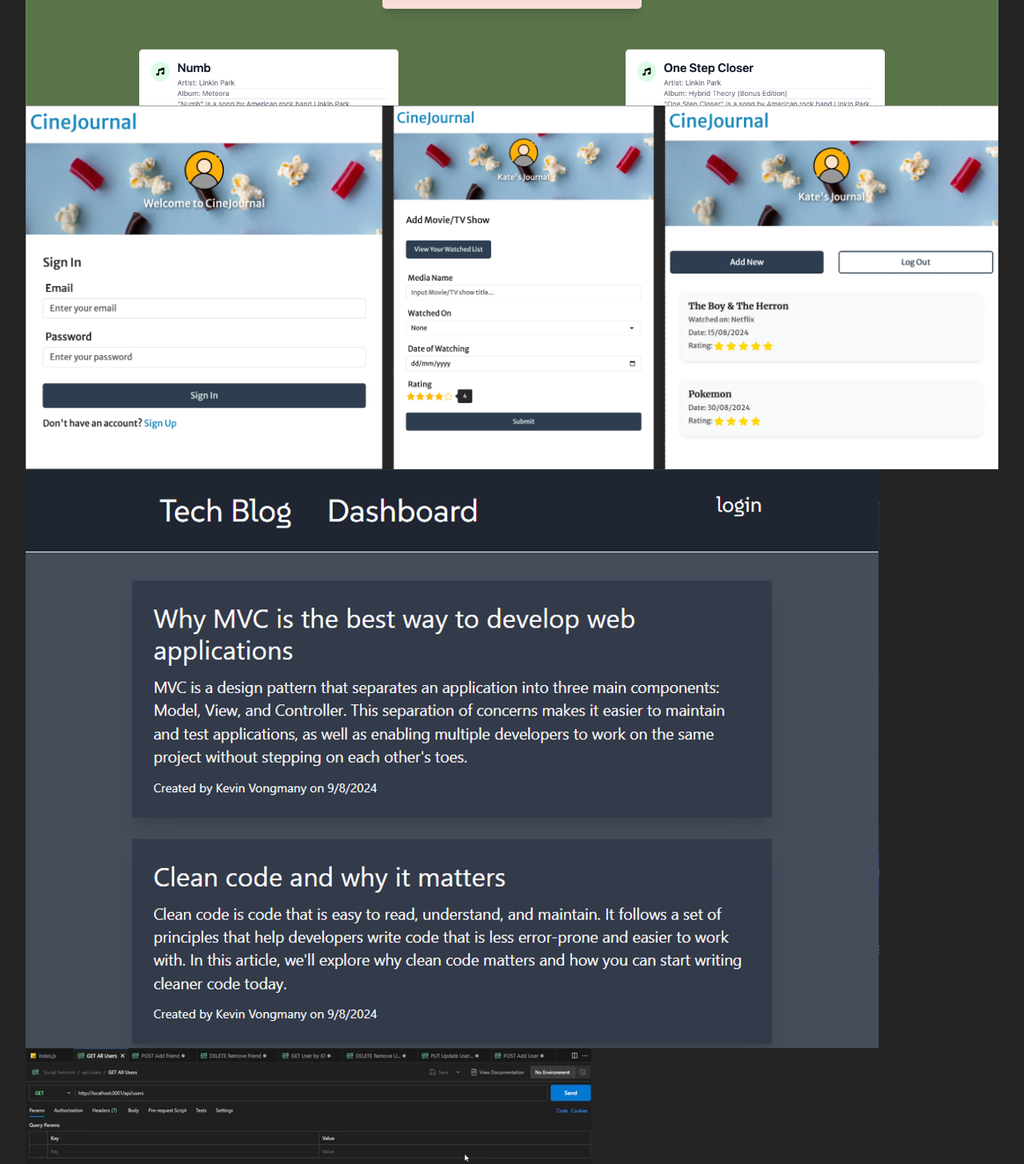
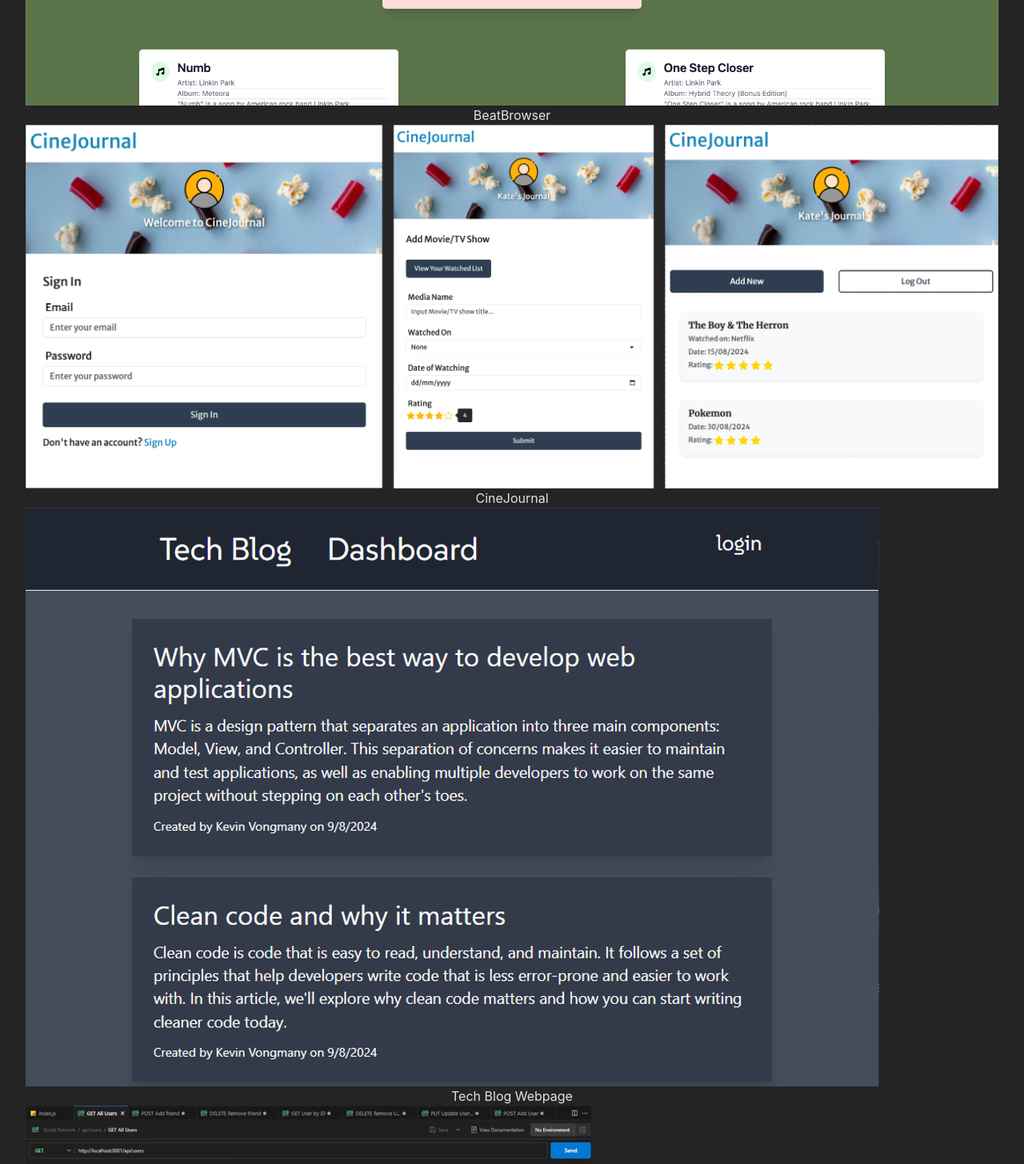
Before and after one commit to kevinvongmany/portfolio, a React (Vite) app: page /projects in a window 1280 px wide. Shown: the part 880-2336 px from the top of the page at 80% size. Built offline with nearby package versions, Linux system fonts and the light colour scheme.

Commit message:
Added a name tagline for each project

```diff
--- a/src/components/Project.jsx
+++ b/src/components/Project.jsx
@@ -1,5 +1,5 @@
 
-export default function Project({ index, image, repository }) {
+export default function Project({ index, image, repository, name }) {
   return (
     <>
       <a
@@ -11,9 +11,12 @@ export default function Project({ index, image, repository }) {
       >
         <img
         src={`${image}`}
-            alt={`Project ${index + 1}: ${repository}`}
+        alt={`Project ${index + 1}: ${name}`}
         className="w-full h-48 object-cover"
         />
+        <div className="absolute bottom-0 left-0 w-full bg-gradient-to-t from-black to-transparent text-white text-center py-2">
+        <span className="text-lg font-semibold">{name}</span>
+        </div>
       </a>
     </>
   );
--- a/src/components/Projects.jsx
+++ b/src/components/Projects.jsx
@@ -7,34 +7,49 @@ import weatherDashboard from '../assets/weather-dashboard.png';
 import pwaTextEditor from '../assets/pwa-text-editor.png';
 import Project from './Project';
 
-const repositories = [
-  'beatbrowser',
-  'cinejournal-webapp',
-  'tech-blog-webpage',
-  'social-network-api',
-  'weather-dashboard',
-  'pwa-text-editor'
-]
-
-const images = [
-  beatbrowser,
-  cinejournal,
-  techBlog,
-  socialNetworkApi,
-  weatherDashboard,
-  pwaTextEditor
+const projects = [
+  {
+    repository: 'beatbrowser',
+    image: beatbrowser,
+    name: 'BeatBrowser'
+  },
+  {
+    repository: 'cinejournal-webapp',
+    image: cinejournal,
+    name: 'CineJournal'
+  },
+  {
+    repository: 'tech-blog-webpage',
+    image: techBlog,
+    name: 'Tech Blog Webpage'
+  },
+  {
+    repository: 'social-network-api',
+    image: socialNetworkApi,
+    name: 'Social Network API'
+  },
+  {
+    repository: 'weather-dashboard',
+    image: weatherDashboard,
+    name: 'Weather Dashboard'
+  },
+  {
+    repository: 'pwa-text-editor',
+    image: pwaTextEditor,
+    name: 'PWA Text Editor'
+  }
 ]
 
 export default function Projects() {
     return (
       <Animated>
-        <h1 className="mb-4 text-blue-500 ">Projects</h1>
-        <h2 className="mb-4 text-2xl">Unfortunately most of my projects are considered proprietary, but feel free to check some of my home projects below!</h2>
+      <h1 className="mb-4 text-blue-500 ">Projects</h1>
+      <h2 className="mb-4 text-2xl">Unfortunately most of my projects are considered proprietary, but feel free to check some of my home projects below!</h2>
       <div className="grid grid-cols-1 sm:grid-cols-2 lg:grid-cols-3 gap-4">
-        {Array.from({ length: 6 }).map((_, index) => (
-          <Project index image={images[index]} repository={repositories[index]} />
+        {projects.map((project, index) => (
+        <Project key={index} image={project.image} repository={project.repository} name={project.name} />
         ))}
-    </div>
+      </div>
       <p className="mt-4 text-gray-400">Please note that some of these projects may be outdated or no longer maintained.</p>
       <h2 className="mt-8 text-2xl">Want to see more? Check out my <a href="https://github.com/kevinvongmany" target="_blank" className="text-blue-600">GitHub</a>!</h2>
       </Animated>
```
Lines whose indentation alone changed are shown as unchanged.
